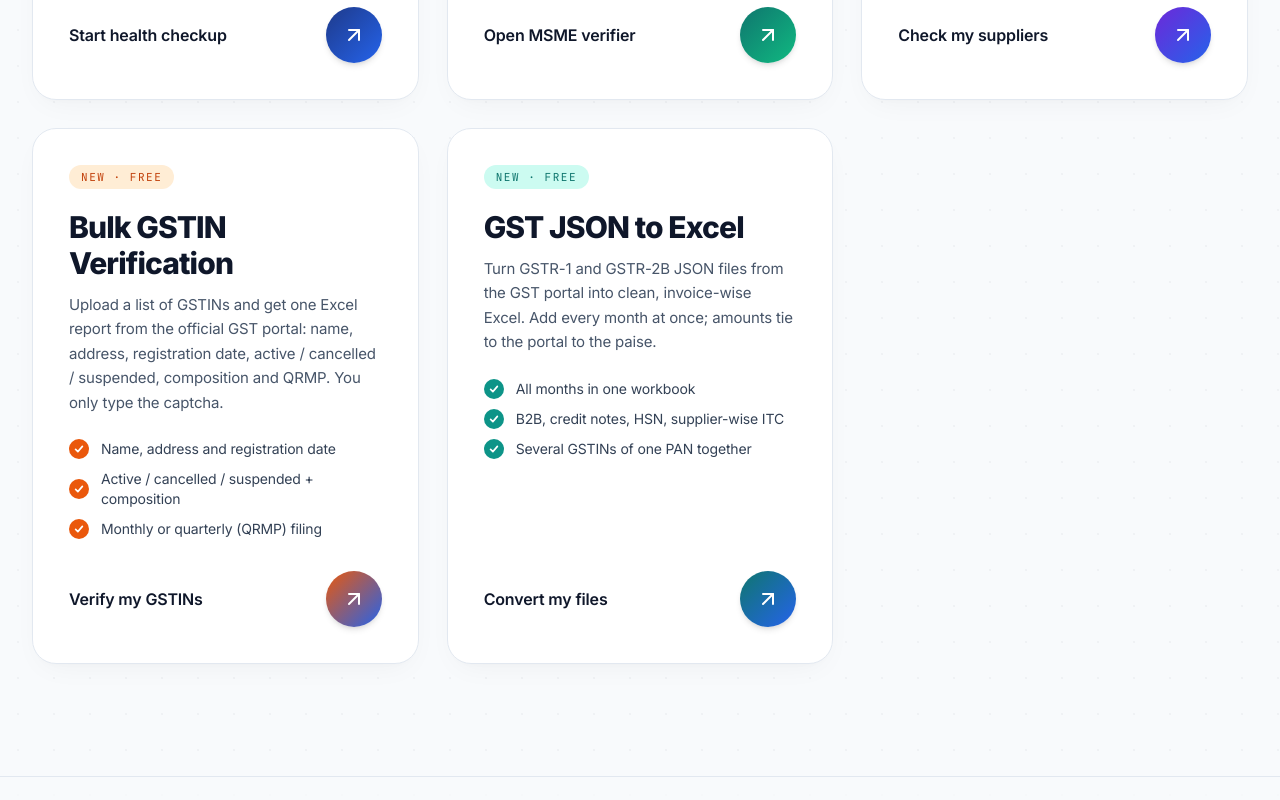
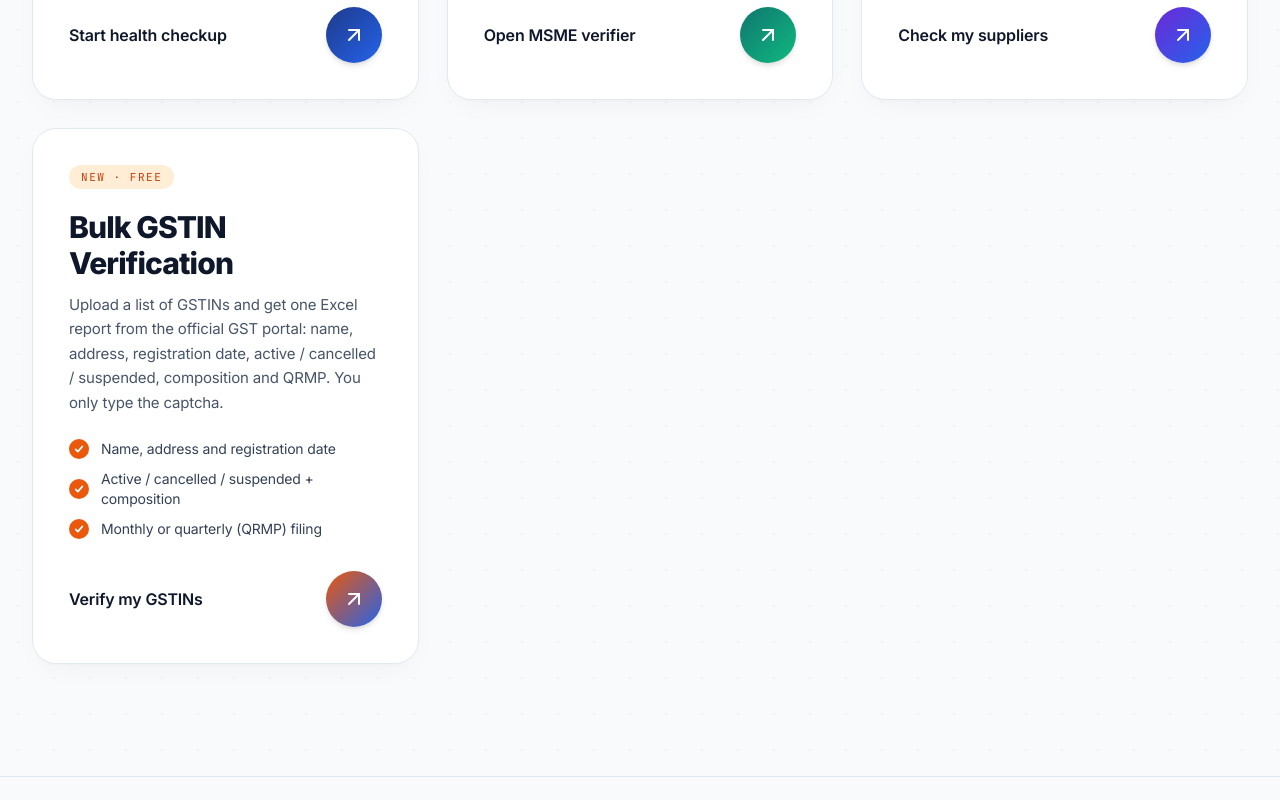
Before and after one commit to sc29082000-byte/ascent-advisors-llp, a React (Vite) app: page / in a window 1280 px wide. Shown: the part 6000-6800 px from the top of the page. Built offline with nearby package versions, Linux system fonts and the light colour scheme.

Commit message:
Tools section and footer: remove GST JSON to Excel listing

```diff
--- a/src/components/layout/Footer.tsx
+++ b/src/components/layout/Footer.tsx
@@ -56,7 +56,6 @@ export const Footer: React.FC<FooterProps> = ({ onOpenPrivacyPolicy }) => {
               <li><a href="https://app.aca-ca.com/tools" className="hover:text-[#2563EB] transition-colors">All tools</a></li>
               <li><a href="https://app.aca-ca.com/tools/supplier-check" className="hover:text-[#2563EB] transition-colors">Supplier Check</a></li>
               <li><a href="https://app.aca-ca.com/tools/gstin-verification" className="hover:text-[#2563EB] transition-colors">GSTIN Verification</a></li>
-              <li><a href="https://app.aca-ca.com/tools/gst-json-to-excel" className="hover:text-[#2563EB] transition-colors">GST JSON to Excel</a></li>
               <li><a href="https://app.aca-ca.com/msme-verifier" className="hover:text-[#2563EB] transition-colors">MSME Verifier</a></li>
               <li><a href="https://app.aca-ca.com/login" className="hover:text-[#2563EB] transition-colors">Staff / Client login</a></li>
               <li><a href="#hero" className="hover:text-[#2563EB] transition-colors">Regulatory Overview</a></li>
--- a/src/components/sections/ToolsSection.tsx
+++ b/src/components/sections/ToolsSection.tsx
@@ -35,14 +35,6 @@ const TOOLS = [
     text: 'Upload a list of GSTINs and get one Excel report from the official GST portal: name, address, registration date, active / cancelled / suspended, composition and QRMP. You only type the captcha.',
     points: ['Name, address and registration date', 'Active / cancelled / suspended + composition', 'Monthly or quarterly (QRMP) filing'],
     cta: 'Verify my GSTINs',
-  },
-  {
-    href: `${APP}/tools/gst-json-to-excel`,
-    tag: 'New · Free', tagBg: '#CCFBF1', tagFg: '#0F766E', check: '#0D9488', btn: 'linear-gradient(135deg,#0F766E,#2563EB)',
-    title: 'GST JSON to Excel',
-    text: 'Turn GSTR-1 and GSTR-2B JSON files from the GST portal into clean, invoice-wise Excel. Add every month at once; amounts tie to the portal to the paise.',
-    points: ['All months in one workbook', 'B2B, credit notes, HSN, supplier-wise ITC', 'Several GSTINs of one PAN together'],
-    cta: 'Convert my files',
   },
 ];
 
```
